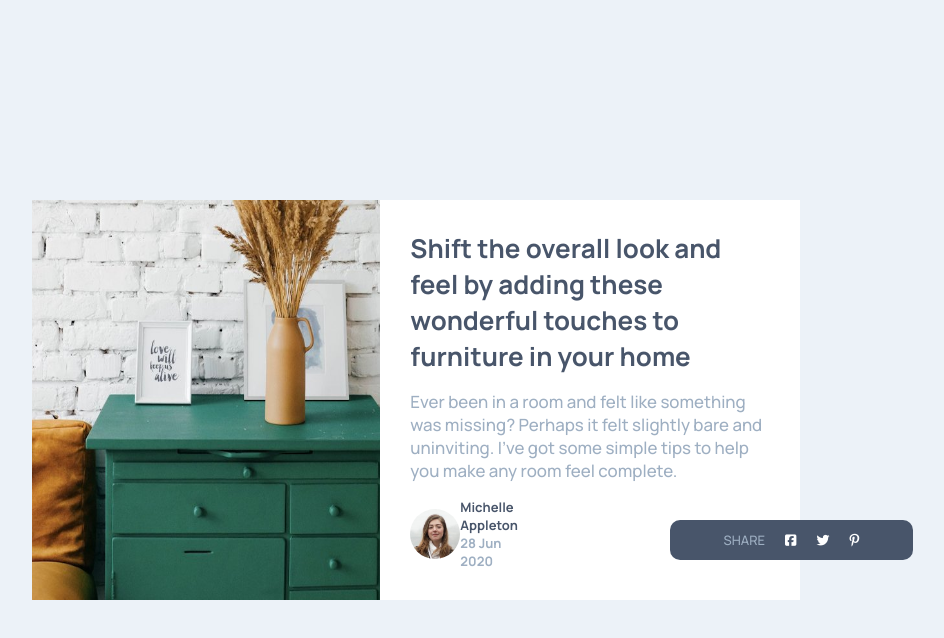
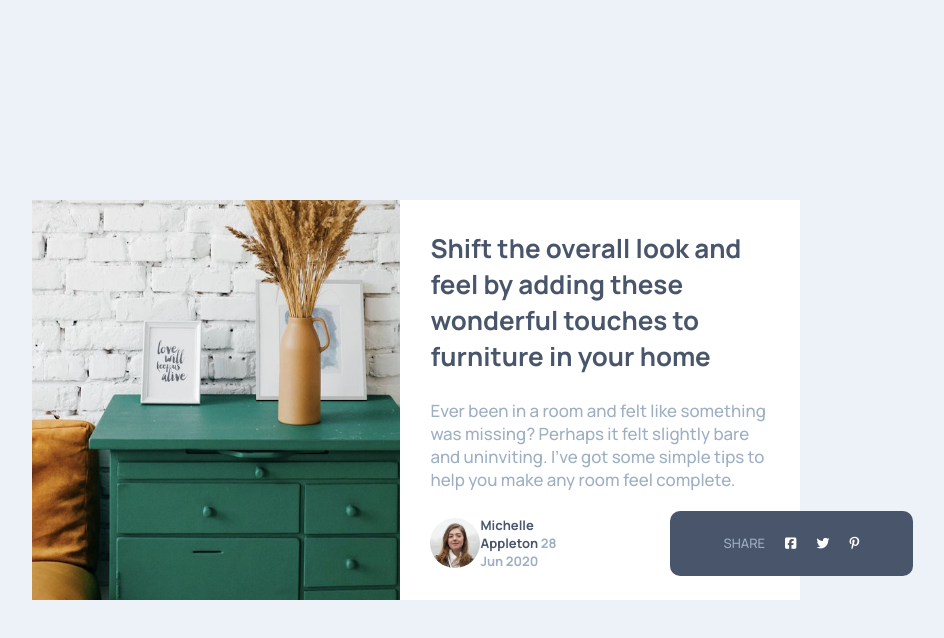
Before and after one commit to mjpfelicia/Article-preview-component, a plain HTML site: page index.html in a window 1280 px wide. Both pictures are taken after a click on the picture 978 px from the left and 534 px from the top of the page. Shown: the whole page, without its empty margins (224-1168 px from the left). Drawn offline with Linux system fonts and the light colour scheme.

Commit message:
melhorias no css

```diff
--- a/style.css
+++ b/style.css
@@ -24,7 +24,7 @@ main {
 .box-container {
     display: flex;
     flex-direction: column;
-    margin-top: 20px;
+    margin-top: 5em;
 }
 
 .box-img-principal img {
@@ -88,13 +88,13 @@ h1 {
     display: none;
     justify-content: center;
     align-items: center;
-    height: 65px;
+    height: 70px;
     width: 86%;
     gap: 20px;
     border-radius: 0px 0px 10px 10px;
     background: var(--cor-azula-cinzentado-muito-escuro);
     position: absolute;
-    bottom: 45px;
+    bottom: 4em;
 }
 
 .fa-facebook-square,
@@ -147,8 +147,7 @@ h1 {
     }
     .dadosdocliente-p {
         margin-right: 10em;
-        width: 25%;
-        padding-right: 7em;
+        width: 30%;
     }
     .dadosdocliente-svg:hover {
         background: var(--cor-azula-cinzentado-muito-escuro);
@@ -165,9 +164,9 @@ h1 {
     .icons {
         align-self: center;
         position: absolute;
-        top: 25em;
+        top: 26em;
         right: 11em;
-        height: 40px;
+        height: 65px;
         width: 19%;
         border-radius: 10px;
     }
```
